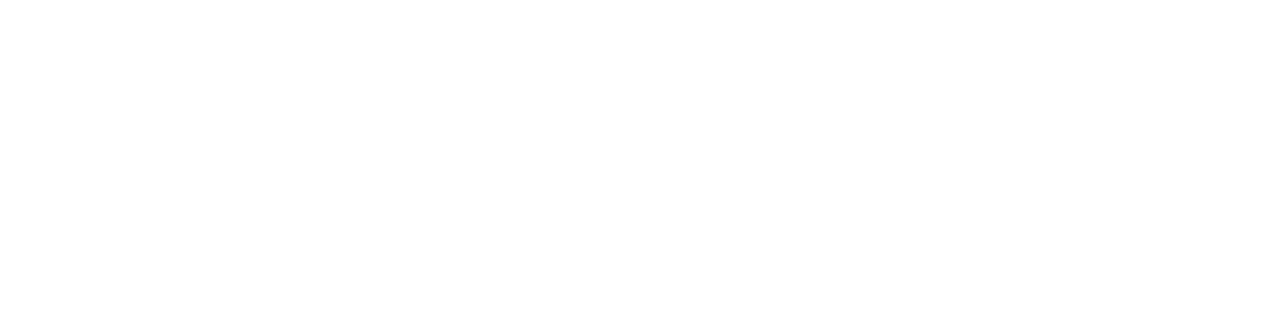
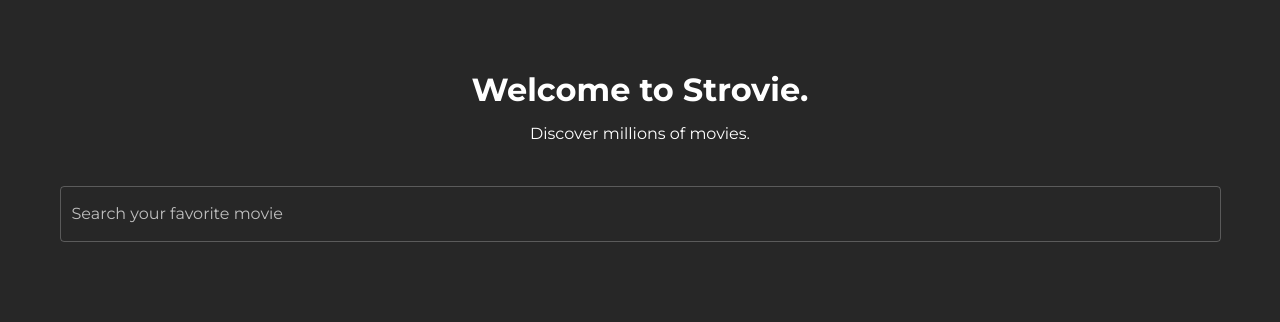
Before and after one commit to muhazizal/strovie, a Vue app: page / in a window 1280 px wide. Shown: the part 257-579 px from the top of the page. Built offline with nearby package versions, Linux system fonts and the light colour scheme; no server answers.

Commit message:
added HomeJumbotron component

```diff
--- a/src/App.vue
+++ b/src/App.vue
@@ -1,8 +1,10 @@
 <template>
   <v-app>
-    <navbar-app />
+    <NavbarApp />
     <v-main>
-      <router-view></router-view>
+      <v-container class="py-0">
+        <router-view></router-view>
+      </v-container>
     </v-main>
   </v-app>
 </template>
@@ -21,7 +23,7 @@
   }),
 
   components: {
-    "navbar-app": NavbarApp,
+    NavbarApp,
   },
 
   mounted() {
@@ -41,4 +43,9 @@
 #app {
   font-family: "Montserrat", sans-serif;
 }
+
+.v-main {
+  background-color: #272727;
+  color: #fff;
+}
 </style>
--- /dev/null
+++ b/src/components/Home/HomeJumbotron.vue
@@ -0,0 +1,64 @@
+<template>
+  <div class="jumbotron d-flex flex-column justify-center text-center">
+    <h1>Welcome to Strovie.</h1>
+    <p class="mb-10">Discover millions of movies.</p>
+
+    <form>
+      <v-text-field
+        dark
+        v-model="movie"
+        id="movie"
+        name="movie"
+        label="Search your favorite movie"
+        required
+        outlined
+        color="accent"
+        :error-messages="movieErrors"
+        @input="$v.movie.$touch()"
+        @blur="$v.movie.$touch()"
+      ></v-text-field>
+    </form>
+  </div>
+</template>
+
+<script>
+import { validationMixin } from "vuelidate";
+import { required } from "vuelidate/lib/validators";
+
+export default {
+  name: "HomeJumbotron",
+
+  mixins: [validationMixin],
+
+  validations: {
+    movie: { required },
+  },
+
+  data() {
+    return {
+      movie: "",
+    };
+  },
+
+  computed: {
+    movieErrors() {
+      const errors = [];
+      if (!this.$v.movie.$dirty) return errors;
+      !this.$v.movie.required && errors.push("Title is required");
+      return errors;
+    },
+  },
+};
+</script>
+
+<style lang="scss" scoped>
+.jumbotron {
+  height: calc(100vh - 3.5rem);
+  margin-top: 3.5rem;
+
+  h1 {
+    line-height: 2.5rem;
+    margin-bottom: 0.75rem;
+  }
+}
+</style>
--- a/src/components/Navbar.vue
+++ b/src/components/Navbar.vue
@@ -54,7 +54,7 @@
             :to="movie.destination"
             class="text-decoration-none white--text"
           >
-            <v-list-item>
+            <v-list-item @click="drawer = false">
               <v-list-item-content>
                 <v-list-item-title v-text="movie.category"> </v-list-item-title>
               </v-list-item-content>
@@ -63,7 +63,7 @@
         </v-list>
       </v-menu>
       <router-link to="/favorites" class="text-decoration-none">
-        <v-btn class="ml-4 mt-4">
+        <v-btn class="ml-4 mt-4" @click="drawer = false">
           Favorites
         </v-btn>
       </router-link>
@@ -73,6 +73,8 @@
 
 <script>
 export default {
+  name: "Navbar",
+
   data: () => ({
     drawer: false,
     movies: [
@@ -80,17 +82,6 @@
       { category: "Now Playing", destination: "/now-playing" },
       { category: "Upcoming", destination: "/upcoming" },
       { category: "Top Rated", destination: "/top-rated" },
-    ],
-    items: [
-      {
-        id: 1,
-        name: "Applications :",
-        children: [
-          { id: 2, name: "Calendar : app" },
-          { id: 3, name: "Chrome : app" },
-          { id: 4, name: "Webstorm : app" },
-        ],
-      },
     ],
   }),
 };
@@ -114,10 +105,6 @@
   }
 }
 
-.v-menu__content {
-  top: 62px !important;
-}
-
 aside {
   .v-btn {
     background-color: #363636 !important;
@@ -127,8 +114,7 @@
 
 @media screen and (max-width: 600px) {
   .v-menu__content {
-    top: 16px !important;
-    left: 125px !important;
+    top: 1rem !important;
   }
 }
 </style>
--- a/src/views/Home.vue
+++ b/src/views/Home.vue
@@ -1,17 +1,17 @@
 <template>
-  <div class="home">
-    <h1>This is Home Page</h1>
-  </div>
+  <HomeJumbotron />
 </template>
 
 <script>
+import HomeJumbotron from "@/components/Home/HomeJumbotron.vue";
+
 export default {
   name: "Home",
+
+  components: {
+    HomeJumbotron,
+  },
 };
 </script>
 
-<style lang="scss" scoped>
-h1 {
-  margin-top: 1000px;
-}
-</style>
+<style lang="scss" scoped></style>
```
